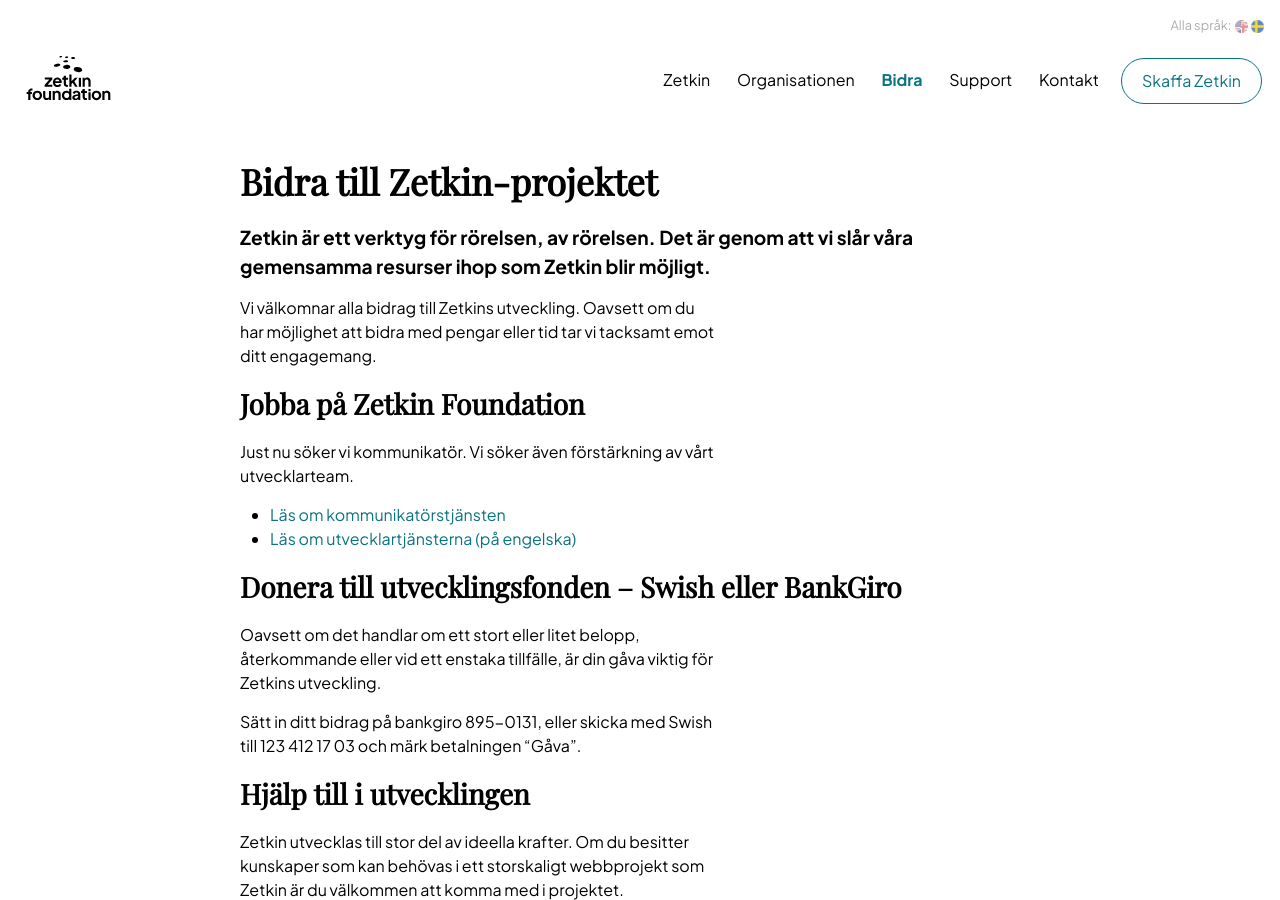
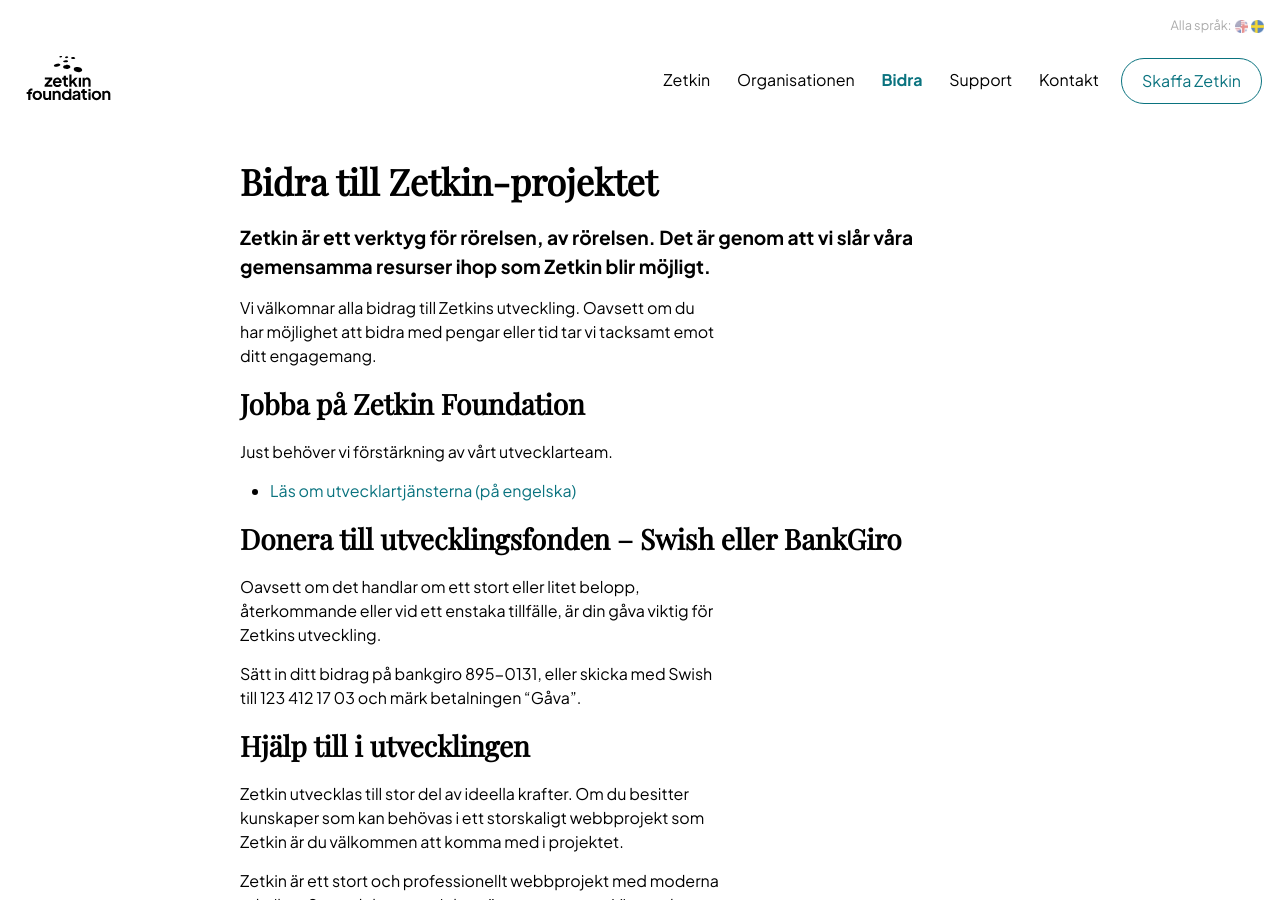
Before and after one commit to zetkin/zetkin.org, a Jekyll site: the page built from sv/bidra/index.md, in a window 1280 px wide and 900 px high. Built offline with Jekyll 4.4.1, drawn with Linux system fonts in a browser that asks for light colours.

Commit message:
Remove link about marketer job.

```diff
--- a/sv/bidra/index.md
+++ b/sv/bidra/index.md
@@ -15,9 +15,8 @@
 att bidra med pengar eller tid tar vi tacksamt emot ditt engagemang.
 
 ## Jobba på Zetkin Foundation
-Just nu söker vi kommunikatör. Vi söker även förstärkning av vårt utvecklarteam.
+Just behöver vi förstärkning av vårt utvecklarteam.
 
-* [Läs om kommunikatörstjänsten](/sv/bidra/jobb)
 * [Läs om utvecklartjänsterna (på engelska)](/en/contribute/jobs)
 
 ## Donera till utvecklingsfonden – Swish eller BankGiro
```
